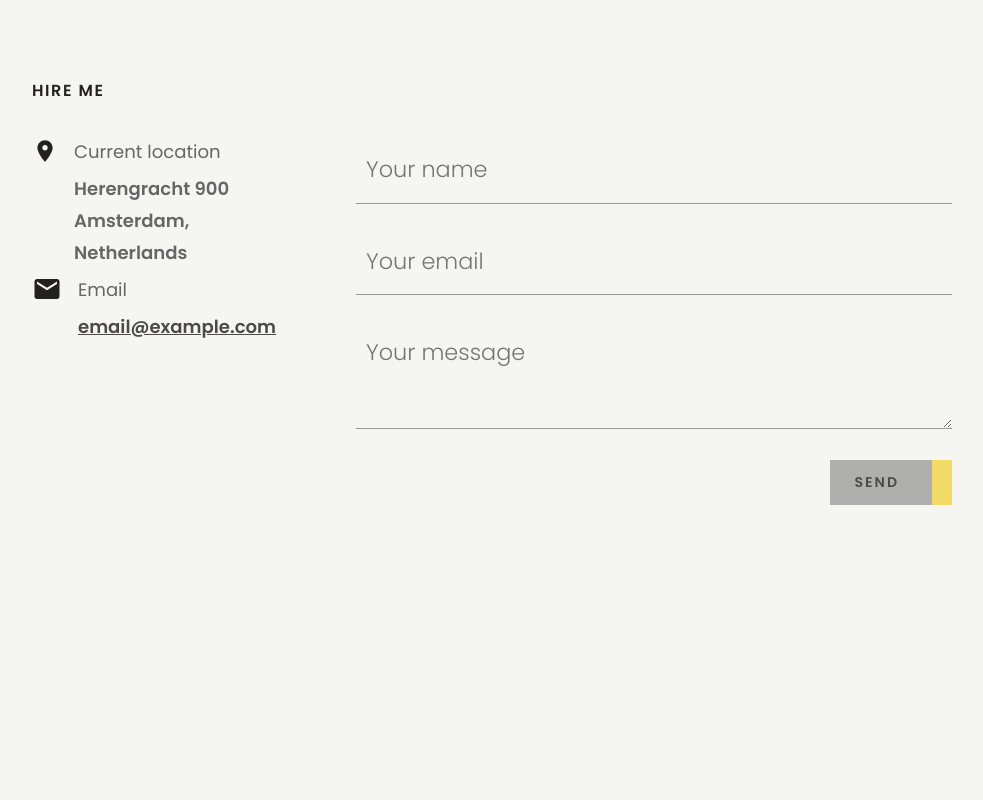
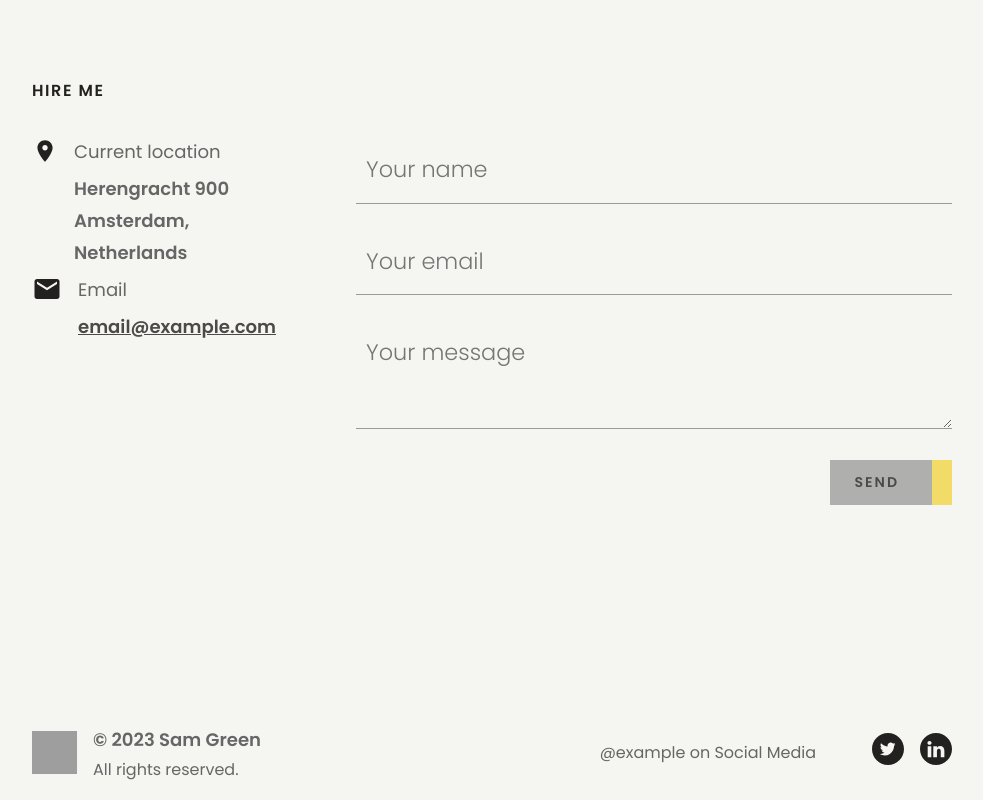
Before and after one commit to seung0708/portfolio-project, a plain HTML site: page index.html in a window 1280 px wide. Shown: the part 4310-5110 px from the top of the page, without its empty margins (148-1131 px from the left). Before the commit the page ends 5015 px from the top, so only its background shows below. Drawn offline with Linux system fonts and the light colour scheme; grey boxes are pictures that could not be loaded.

Commit message:
completed portfolio project

```diff
--- /dev/null
+++ b/components/footer.css
@@ -0,0 +1,30 @@
+.footer {
+    display: flex;
+    align-items: center;
+    justify-content: space-between;
+}
+
+.footer .side {
+    display: flex;
+    align-items: center;
+    gap: 16px;
+}
+
+.footer-social {
+    list-style: none;
+    display: flex;
+    gap: 16px;
+}
+
+.footer-name {
+    margin-bottom: 0;
+}
+.footer-rights {
+    margin-top: 0;
+}
+
+@media (max-width: 37.5rem) {
+    .footer {
+        flex-direction: column;
+    }
+}
--- a/index.html
+++ b/index.html
@@ -237,6 +237,37 @@
             </div>
         </section>
     </main>
+    <footer>
+        <div class="container">
+            <div class="footer">
+                <div class="side">
+                    <img src="https://res.cloudinary.com/dbfn5lnvx/image/upload/v1648478885/learnhtmlcss/portfolio/logo.svg" alt="Sam Green logo" width="45" height="43" />
+                    <div>
+                        <p class="text--bold footer-name">&copy; 2023 Sam Green</p>
+                        <p class="footer-rights">
+                            <small class="text--sm">All rights reserved.</small>
+                        </p>
+                    </div>
+                </div>
+                <div class="side">
+                    <p class="text--sm">@example on Social Media</p>
+                    <ul class="footer-social">
+                        <li>
+                            <svg width="32" height="32" viewBox="0 0 32 32" fill="none" xmlns="http://www.w3.org/2000/svg">
+                                <path fill-rule="evenodd" clip-rule="evenodd" d="M16 0C7.16344 0 0 7.16344 0 16C0 24.8366 7.16344 32 16 32C24.8366 32 32 24.8366 32 16C32 7.16344 24.8366 0 16 0ZM15.5544 13.5582L15.5208 13.0046C15.4201 11.5697 16.3042 10.259 17.7032 9.75059C18.218 9.56981 19.0909 9.54721 19.6617 9.70539C19.8856 9.77318 20.3108 9.99916 20.613 10.2025L21.1614 10.5754L21.7658 10.3833C22.1015 10.2816 22.5492 10.1121 22.7506 9.99916C22.9409 9.89747 23.1088 9.84097 23.1088 9.87487C23.1088 10.0669 22.6947 10.7223 22.3477 11.0838C21.8777 11.5923 22.012 11.6375 22.9633 11.2985C23.534 11.1064 23.5452 11.1064 23.4333 11.3211C23.3662 11.4341 23.0192 11.8295 22.6499 12.1911C22.0232 12.8125 21.9896 12.8803 21.9896 13.4001C21.9896 14.2023 21.6091 15.8745 21.2286 16.7897C20.5235 18.5071 19.0126 20.281 17.5017 21.1736C15.3753 22.4277 12.5438 22.7441 10.16 22.0097C9.36538 21.7611 8 21.1284 8 21.0154C8 20.9815 8.41409 20.9363 8.91772 20.925C9.96973 20.9024 11.0218 20.6086 11.9171 20.0889L12.5214 19.7273L11.8276 19.4901C10.8427 19.1511 9.95854 18.3715 9.73471 17.6371C9.66756 17.3998 9.68994 17.3885 10.3167 17.3885L10.9658 17.3772L10.4174 17.1173C9.76828 16.7897 9.17513 16.236 8.88414 15.6711C8.6715 15.2643 8.4029 14.2362 8.48124 14.1571C8.50362 14.1232 8.73865 14.191 9.00725 14.2814C9.77948 14.5638 9.8802 14.496 9.43253 14.0215C8.59316 13.1628 8.33575 11.886 8.73865 10.6771L8.92891 10.1347L9.66756 10.8692C11.1784 12.3493 12.9579 13.2306 14.9948 13.4905L15.5544 13.5582Z"
+                                fill="var(--light-icon)" />
+                            </svg>
+                        </li>
+                        <li>
+                            <svg width="32" height="32" viewBox="0 0 32 32" fill="none" xmlns="http://www.w3.org/2000/svg">
+                                <path fill-rule="evenodd" clip-rule="evenodd" d="M16 0C7.16344 0 0 7.16344 0 16C0 24.8366 7.16344 32 16 32C24.8366 32 32 24.8366 32 16C32 7.16344 24.8366 0 16 0ZM7.68101 13.252H11.307V24.1464H7.68101V13.252ZM11.5479 9.8818C11.5244 8.8136 10.7605 8 9.5201 8C8.27969 8 7.46875 8.8136 7.46875 9.8818C7.46875 10.9279 8.25572 11.7649 9.47304 11.7649H9.49621C10.7605 11.7649 11.5479 10.9279 11.5479 9.8818ZM20.2088 12.9961C22.5948 12.9961 24.3836 14.5535 24.3836 17.8998L24.3834 24.1464H20.7576V18.3178C20.7576 16.8538 20.2329 15.8548 18.9203 15.8548C17.9186 15.8548 17.3219 16.5283 17.0599 17.1788C16.964 17.4119 16.9404 17.7367 16.9404 18.0623V24.1467H13.3141C13.3141 24.1467 13.3619 14.2745 13.3141 13.2522H16.9404V14.7953C17.4217 14.0535 18.2836 12.9961 20.2088 12.9961Z" fill="var(--light-icon)" />
+                            </svg>
+                        </li>
+                    </ul>
+                </div>
+            </div>
+        </div>
+    </footer>
     <script type="module" src="main.js"></script>
 </body>
 </html>
--- a/style.css
+++ b/style.css
@@ -13,4 +13,5 @@
 @import url('components/portfolio.css');
 @import url('components/tags.css');
 @import url('components/testimonials.css');
-@import url('components/hire.css')
+@import url('components/hire.css');
+@import url('components/footer.css');
```
